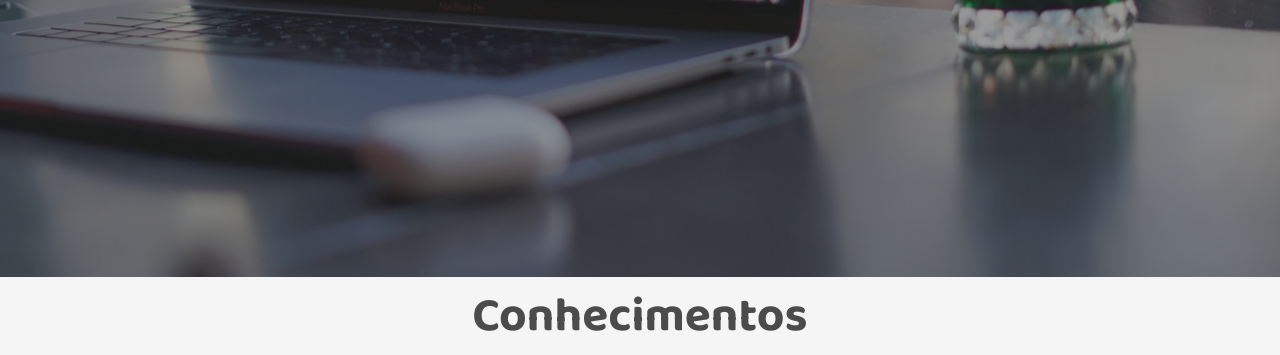
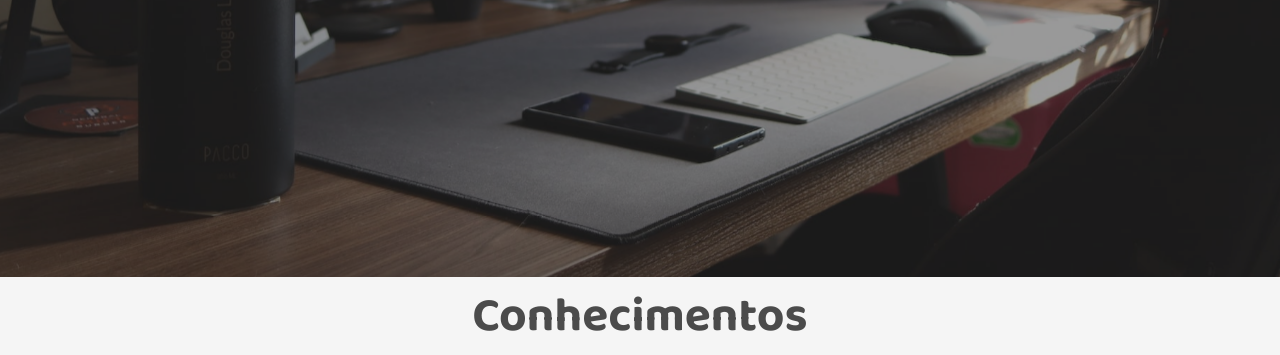
Before and after one commit to Luishenr0700/portifolio, a plain HTML site: page index.html in a window 1280 px wide. Shown: the part 523-878 px from the top of the page. Drawn offline with Linux system fonts and the light colour scheme.

Commit message:
nova img

```diff
--- a/index.html
+++ b/index.html
@@ -21,7 +21,7 @@
         </div>
         <header>
             <div class="img-wrapper">
-                <img src="imgs/bg.jpg" alt="">
+                <img src="imgs/bg1.jpg" alt="">
             </div>
             <div class="banner">
                 <h1>Web Developer & Front End Designer</h1>
```
Also changed, not shown: imgs/bg1.jpg (added).
